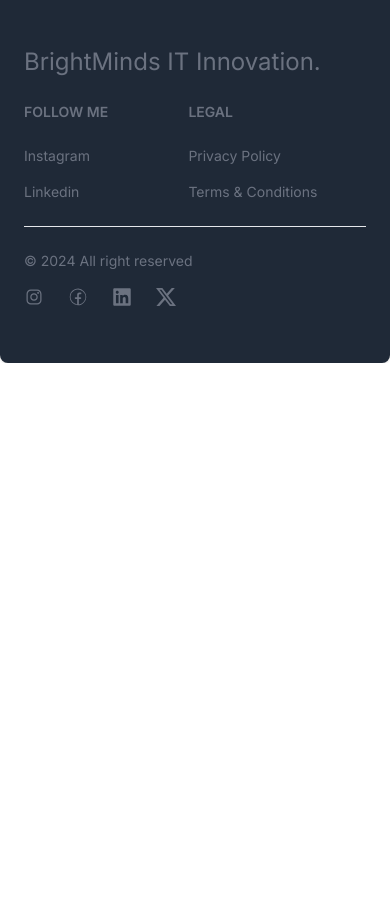
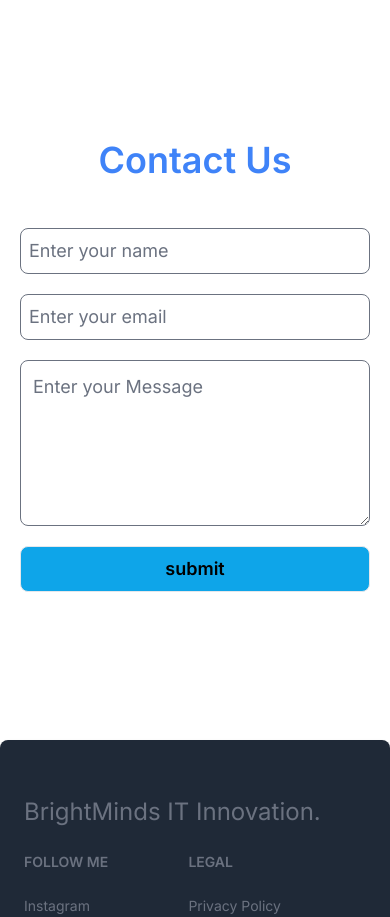
Before and after one commit to adarsh12u/BrightMinds_Website, a React (Vite) app in the folder my-project/: page / in a window 390 px wide. Shown: the part 10160-11077 px from the top of the page. Before the commit the page ends 10523 px from the top, so only its background shows below. Built offline with nearby package versions, Linux system fonts and the light colour scheme; a web font is replaced by a local one.

Commit message:
add contact us page

```diff
--- a/my-project/src/App.jsx
+++ b/my-project/src/App.jsx
@@ -1,6 +1,6 @@
 import './App.css'
 import React from 'react'
-import { AboutUs, Clients, Footers, Home, Navbar, Projects, Services, Technologies } from './components'
+import { AboutUs, Clients, Contact, Footers, Home, Navbar, Projects, Services, Technologies } from './components'
 
 const App = () => {
   return (
@@ -14,6 +14,7 @@ const App = () => {
           <Technologies/>
           <Projects/>
           <AboutUs/>
+ <Contact/>
           <Footers/>
     </div>
   )
--- a/my-project/src/components/AboutUs.jsx
+++ b/my-project/src/components/AboutUs.jsx
@@ -28,7 +28,7 @@ const workflow = [{
 }]
 const AboutUs = () => {
   return (
-    <div id='about' className=' md:px-20 flex flex-col gap-10 items-center px-4 py-16 max-w-screen-2xl mx-auto'>
+    <div id='about' className=' md:px-20 flex flex-col gap-10 items-center px-4 py-16 max-w-screen-2xl mx-auto border-b-2'>
 
     <motion.div variants={fadein("left",0.1)} initial="hidden" whileInView={"show"} viewport={{once : false , amount : 0.7}} className=' text-center my-8'>
     <h2 className=' text-3xl md:text-4xl text-black font-semibold mb-2'>
--- /dev/null
+++ b/my-project/src/components/Contact.jsx
@@ -0,0 +1,27 @@
+import React from 'react'
+
+const Contact = () => {
+  return (
+    <div id='contact' className=' mt-32 mb-32 p-5 lg:p-1'>
+
+        <div className=' w-full text-center'>
+
+              <h1 className=' text-white text-4xl font-semibold'><span className=' text-blue-500'>Contact Us</span>  </h1>
+            <form action="https://getform.io/f/nadeopwb" method='POST'>
+              <div className='w-full lg:w-1/2 m-auto mt-12  lg:mt-20 flex flex-col  gap-5'>
+
+
+                  <input type="text" name="name" id="" className=' rounded-lg  text-lg font-normal p-2 text-black ' placeholder='Enter your name' />
+                  <input type="email" name="email" id="" className=' rounded-lg  text-lg font-normal p-2 text-black  ' placeholder='Enter your email' />
+
+<textarea name="message" id="" cols="5" rows="5" placeholder='Enter your Message' className=' rounded-lg text-lg font-normal focus:outline-none p-3'></textarea>
+                  <button  type='submit'  className=' p-2 rounded-lg duration-500 transition-all hover:text-blue-500 border  text-lg font-semibold hover:border-sky-400 hover:bg-slate-900   bg-sky-500 from-sky-400 to-sky-800 '>submit</button>
+              </div>
+            </form>
+          </div>
+
+    </div>
+  )
+}
+
+export default Contact
--- a/my-project/src/components/Navbar.jsx
+++ b/my-project/src/components/Navbar.jsx
@@ -36,6 +36,8 @@ const navlinks = [{
     link : "Clients" , path : "#clients"
 },{
     link : "Technologies" , path : "#technologies"
+},{
+    link : "ContactUs" , path : "#contact"
 }]
 
   return (
--- a/my-project/src/components/index.js
+++ b/my-project/src/components/index.js
@@ -6,3 +6,4 @@ export {default as Technologies} from './Technologies'
 export {default as Projects} from './Projects'
 export {default as AboutUs} from './AboutUs'
 export {default as Footers} from './Footers'
+export {default as Contact} from './Contact'
```
